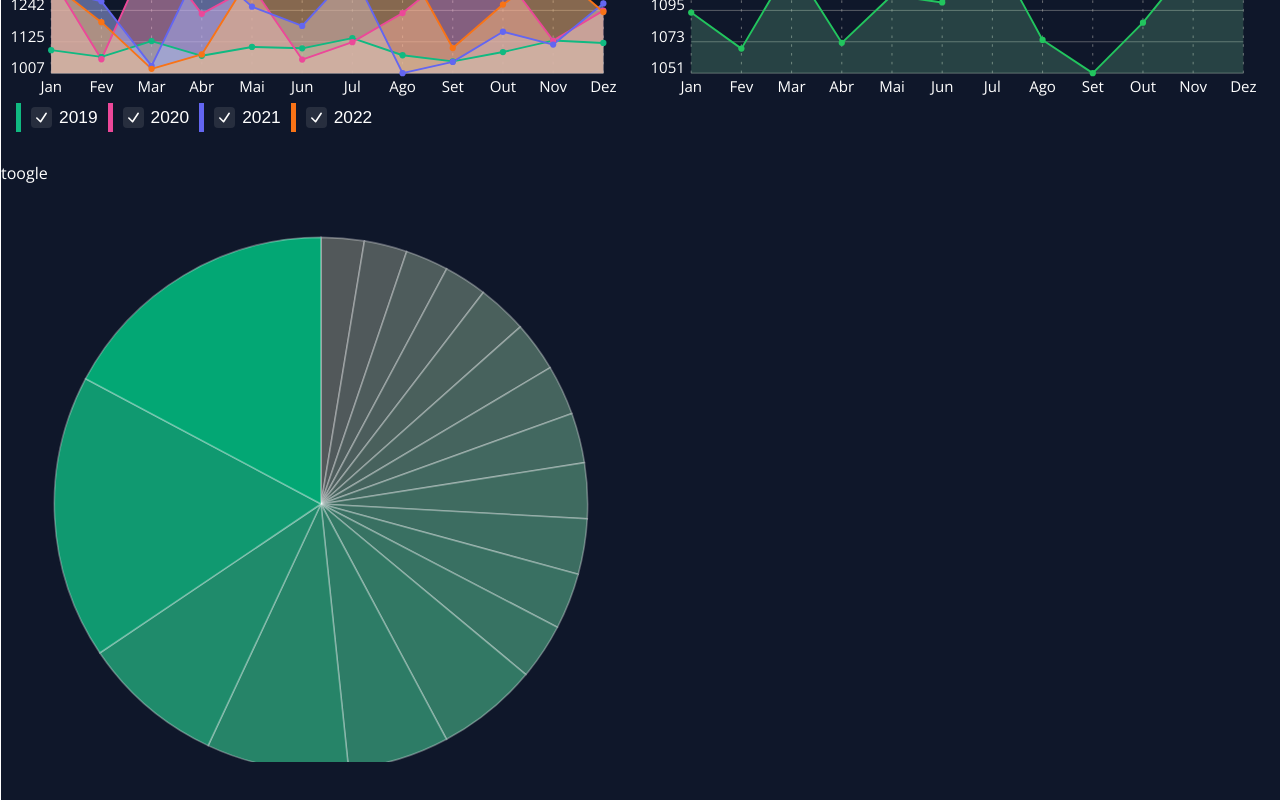
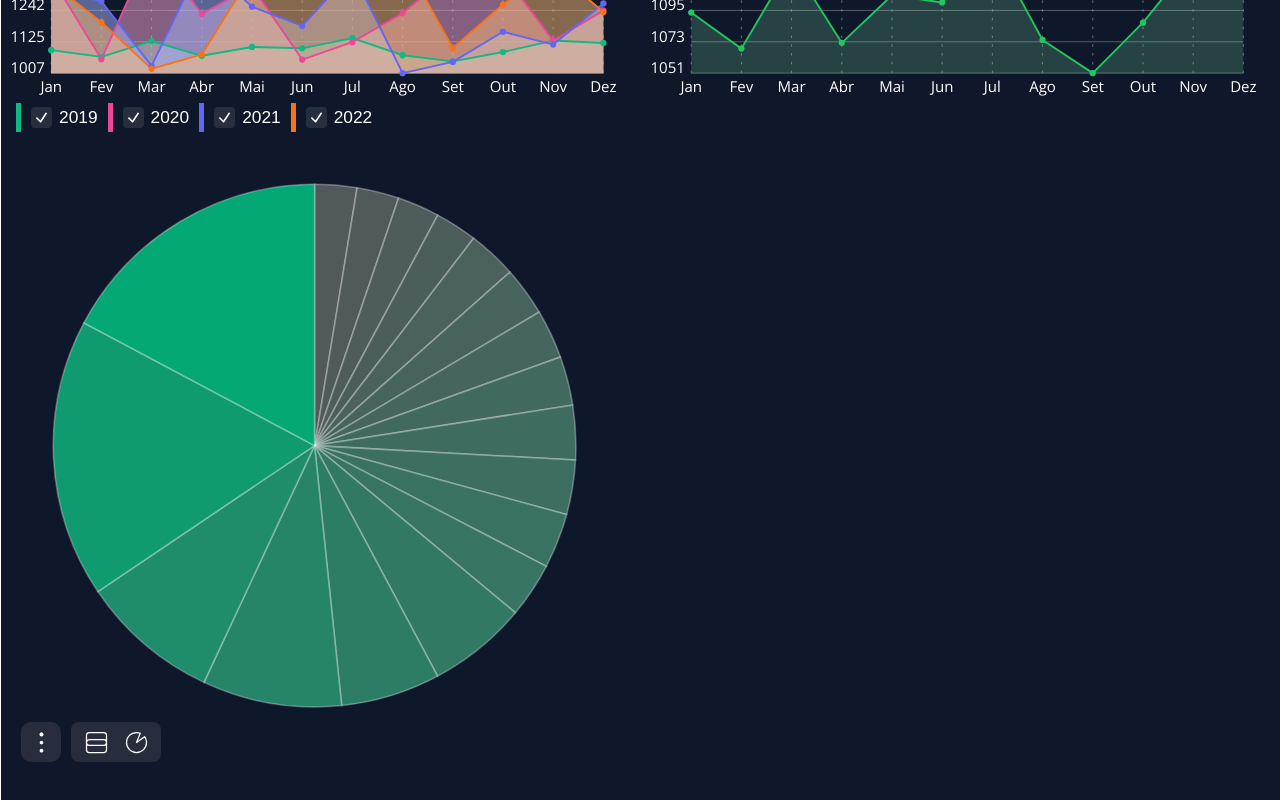
Before and after one commit to felipedossantosoliveira/charts-library, a Vue app: page / in a window 1280 px wide. Shown: the part 740-1540 px from the top of the page. Built offline with nearby package versions, Linux system fonts and the light colour scheme.

Commit message:
wip: pie chart

```diff
--- a/src/App.vue
+++ b/src/App.vue
@@ -52,8 +52,8 @@ const backgroundColor = computed(() => {
         <LineChartExample />
       </div>
       </div>
-      <div class="pie">
-    <PieChartExample />
+      <div class="pai-do-pie">
+            <PieChartExample />
       </div>
       <div>
 
@@ -62,12 +62,8 @@ const backgroundColor = computed(() => {
   </div>
 </template>
 <style>
-.pie {
-  margin-top: 30px;
+.pai-do-pie{
   width: 50%;
-  height: 100%;
-  max-height: 600px;
-  overflow: auto;
 }
 .button {
   margin-bottom: 100px;
--- a/src/components/PieChart.vue
+++ b/src/components/PieChart.vue
@@ -13,6 +13,22 @@ const showPie = ref(true);
 const values = reactive({
   data: [],
 });
+
+function toogle() {
+  if (showPie.value === true) {
+    showPie.value = false;
+    setTimeout(() => {
+      showTable.value = true;
+    }, 300);
+  } else {
+    showTable.value = false;
+    // setTimeout(() => {
+      showPie.value = true;
+    // }, 300);
+  }
+}
+
+const showTable = ref(false);
 
 const hoverIndex = ref(-1);
 
@@ -169,9 +185,36 @@ const paths = computed(() => {
 
 </script>
 <template>
-  <div @click="showPie = !showPie" style="color: white">toogle</div>
+  <div class="pie">
+    <div class="toogle">
+      <div class="button-group">
+        <!-- <button @click="toogle">toogle</button> -->
+        <button class="button-dots">
+          <svg class="button-svg" viewBox="0 0 20 20" fill="none" xmlns="http://www.w3.org/2000/svg">
+            <path d="M11.5 3.5C11.5 4.32843 10.8284 5 10 5C9.17157 5 8.5 4.32843 8.5 3.5C8.5 2.67157 9.17157 2 10 2C10.8284 2 11.5 2.67157 11.5 3.5Z" fill="white"/>
+            <path d="M11.5 10C11.5 10.8284 10.8284 11.5 10 11.5C9.17157 11.5 8.5 10.8284 8.5 10C8.5 9.17157 9.17157 8.5 10 8.5C10.8284 8.5 11.5 9.17157 11.5 10Z" fill="white"/>
+            <path d="M11.5 3.5C11.5 4.32843 10.8284 5 10 5C9.17157 5 8.5 4.32843 8.5 3.5C8.5 2.67157 9.17157 2 10 2C10.8284 2 11.5 2.67157 11.5 3.5Z" fill="white"/>
+            <path d="M11.5 16.5C11.5 17.3284 10.8284 18 10 18C9.17157 18 8.5 17.3284 8.5 16.5C8.5 15.6716 9.17157 15 10 15C10.8284 15 11.5 15.6716 11.5 16.5Z" fill="white"/>
+          </svg>
+        </button>
+        <div class="button-background">
+          <button class="button-container left">
+            <svg class="button-svg" viewBox="0 0 20 20" fill="none" xmlns="http://www.w3.org/2000/svg">
+              <path d="M2 10C2 8.27688 2 6.60182 2 5.42857C2 4.95654 2 4.56574 2 4.28571C2 2.45714 3.52381 2 4.28571 2C7.33333 2 13.8857 2 15.7143 2C17.5429 2 18 3.52381 18 4.28571C18 4.62665 18 5.01144 18 5.42857C18 8.74022 18 14.0903 18 15.7143C18 17.5429 16.4762 18 15.7143 18C12.6667 18 6.11429 18 4.28571 18C2.45714 18 2 16.4762 2 15.7143C2 14.2934 2 12.1106 2 10ZM2 10C2 8.17143 3.52381 7.71429 4.28571 7.71429C4.94415 7.71429 14.2151 7.71429 15.7143 7.71429C16.4762 7.71429 18 8.17143 18 10C18 11.8286 16.4762 12.2857 15.7143 12.2857H4.28571C3.52381 12.2857 2 11.8286 2 10Z" stroke="white" stroke-width="1" stroke-linecap="round"/>
+            </svg>
+          </button>
+          <button class="button-container right">
+            <svg class="button-svg" viewBox="0 0 20 20" fill="none" xmlns="http://www.w3.org/2000/svg">
+              <path d="M10 18C14.4183 18 18 14.4183 18 10C18 8.25928 17.444 6.64841 16.5 5.33528L10 10L13 2.58152C12.0736 2.20651 11.0609 2 10 2C5.58172 2 2 5.58172 2 10C2 14.4183 5.58172 18 10 18Z" stroke="white" stroke-linejoin="round"/>
+            </svg>
+
+          </button>
+
+        </div>
+      </div>
+    </div>
     <div class="container">
-    <svg v-if="showPie === false" viewBox="0 0 600 20">
+      <svg class="line" v-if="showTable" viewBox="0 0 600 20">
         <g v-for="(line, index) in linePositions" :key="index">
           <line
             :x1="line.x1"
@@ -194,8 +237,8 @@ const paths = computed(() => {
           />
         </g>
       </svg>
-    <div class="table-container">
-      <table v-if="showPie === false" class="table">
+      <div v-if="showTable" class="table-container">
+        <table class="table">
           <tr>
             <th class="key">CHAVE</th>
             <th class="value">VALOR</th>
@@ -221,7 +264,8 @@ const paths = computed(() => {
           </tr>
         </table>
       </div>
-
+  <Transition
+  >
     <svg
       v-if="showPie"
       viewBox="0 0 600 600"
@@ -235,9 +279,6 @@ const paths = computed(() => {
         v-for="(value, index) in paths"
         :key="index"
         :transform="`rotate(270 300 300)`"
-      >
-        <transition
-
       >
         <path
           id="path"
@@ -263,28 +304,23 @@ const paths = computed(() => {
               : '',
           ]"
   />
-        </transition>
       </g>
     </svg>
+  </Transition>
+    </div>
   </div>
 </template>
 <style scoped>
-.container {
-  //background-color: red;
-}
-
 @keyframes animarPath {
   0% {
     stroke-dashoffset: 1000;
     fill-opacity: 0;
     width: 0;
-    //transform: translate(30px, 0)
   }
   100% {
     stroke-dashoffset: 0;
     fill-opacity: 100%;
     width: 100%;
-    //transform: translate(0, 0)
   }
 }
 
@@ -339,4 +375,89 @@ tr .key {
   display: flex;
   align-items: center;
 }
+
+.v-enter-active,
+.v-leave-active {
+  transition: opacity 0.3s ease;
+}
+
+.v-enter-from,
+.v-leave-to {
+  opacity: 0;
+}
+.pie {
+  position: relative;
+  width: 98%;
+  padding-bottom: 100%;
+  overflow: hidden;
+}
+.container {
+  position: absolute;
+  top: 0;
+  left: 0;
+  width: 100%;
+  height: 100%;
+  overflow: auto;
+}
+.toogle {
+  position: absolute;
+  bottom: 10px;
+  left: 20px;
+}
+.toogle .button-group {
+  position: absolute;
+  bottom: 0;
+  z-index: 10;
+}
+
+.line {
+  margin-top: 20px;
+}
+
+.button-background {
+  display: flex;
+  align-items: center;
+  background-color: #70707040;
+  padding-left: 5px;
+  padding-right: 5px;
+  border-radius: 8px;
+}
+.button-container.left{
+  /* background-color: #00000090; */
+  /* margin-right:5px ; */
+}
+/* .button-container.right{
+} */
+
+.button-container {
+  display: flex;
+  align-items: center;
+  justify-content: center;
+  height: 40px;
+  width: 40px;
+  border-radius: 10px;
+  border: none;
+  background: none;
+}
+.button-svg {
+  width: 25px;
+  height: 25px;
+}
+
+.button-group {
+  display: flex;
+  align-items: center;
+  justify-content: center;
+}
+.button-dots {
+  display: flex;
+  align-items: center;
+  justify-content: center;
+  height: 40px;
+  width: 40px;
+  border-radius: 10px;
+  background-color: #70707040;
+  margin-right: 10px;
+  border: none;
+}
 </style>
--- a/src/examples/PieChartExample.vue
+++ b/src/examples/PieChartExample.vue
@@ -30,8 +30,4 @@ const values = reactive([
     </div>
 </template>
 <style scoped>
-.container {
-  //width: 300px;
-}
-
 </style>
```
Lines whose indentation alone changed are shown as unchanged.
